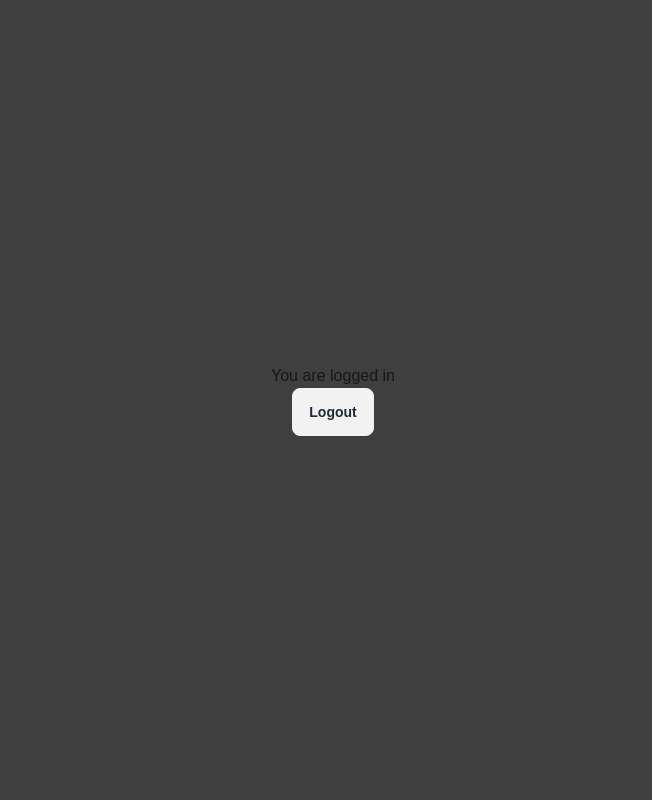
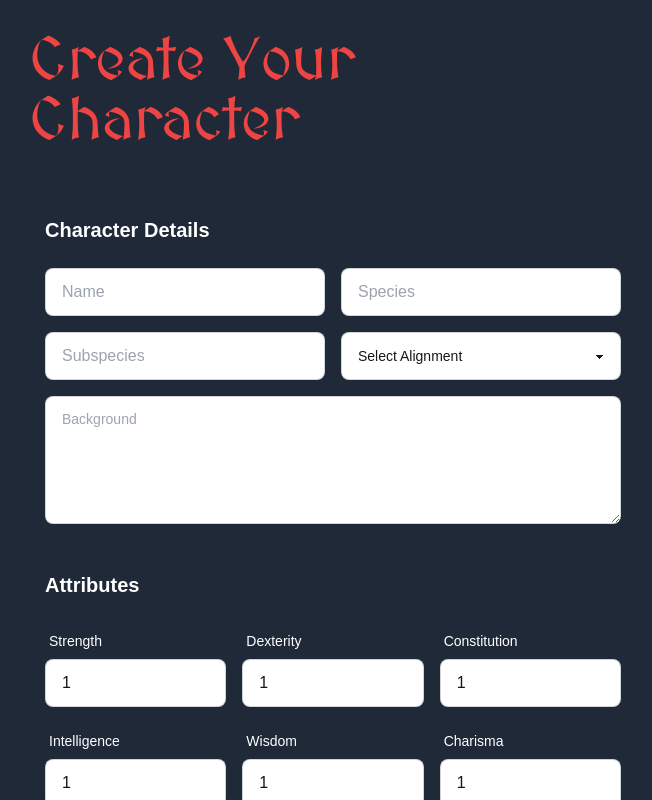
Before and after one commit to rmunoz33/dnd-homebrew-frontend, a Next.js app: page / in a window 1280 px wide. Both pictures are taken after a click on the button "Start the Adventure". Shown: the top 800 px of the page, without its empty margins (307-959 px from the left). Built offline with nearby package versions, Linux system fonts and the light colour scheme.

Commit message:
Create the CharacterCreationPage

```diff
--- /dev/null
+++ b/src/app/components/Character/CharacterCreationPage.tsx
@@ -0,0 +1,226 @@
+"use client";
+
+import { Character, useDnDStore } from "@/stores/useStore";
+import { MedievalSharp } from "next/font/google";
+
+const medievalFont = MedievalSharp({
+  weight: "400",
+  subsets: ["latin"],
+});
+
+const CharacterCreationPage = () => {
+  const { character, setCharacter, setIsCharacterCreated } = useDnDStore();
+
+  const handleInputChange = (field: keyof Character, value: any) => {
+    setCharacter({ ...character, [field]: value });
+  };
+
+  const isCharacterDetailsComplete = () => {
+    return (
+      character.name.trim() !== "" &&
+      character.species.trim() !== "" &&
+      character.subspecies.trim() !== "" &&
+      character.background.trim() !== "" &&
+      character.alignment.trim() !== ""
+    );
+  };
+
+  return (
+    <div className="flex min-h-screen items-center justify-center bg-gray-800">
+      <div className="flex flex-col items-center gap-8 w-full max-w-2xl p-8 bg-gray-800 mx-auto">
+        <h1 className={`${medievalFont.className} text-6xl text-red-500 mb-8`}>
+          Create Your Character
+        </h1>
+
+        <div className="grid grid-cols-1 md:grid-cols-2 gap-4 w-full max-w-xl">
+          <h2 className="text-xl text-white font-bold col-span-full mb-2">
+            Character Details
+          </h2>
+          <input
+            type="text"
+            placeholder="Name"
+            className="input input-bordered w-full"
+            value={character.name}
+            onChange={(e) => handleInputChange("name", e.target.value)}
+          />
+          <input
+            type="text"
+            placeholder="Species"
+            className="input input-bordered w-full"
+            value={character.species}
+            onChange={(e) => handleInputChange("species", e.target.value)}
+          />
+          <input
+            type="text"
+            placeholder="Subspecies"
+            className="input input-bordered w-full"
+            value={character.subspecies}
+            onChange={(e) => handleInputChange("subspecies", e.target.value)}
+          />
+          <select
+            className="select select-bordered w-full"
+            value={character.alignment}
+            onChange={(e) => handleInputChange("alignment", e.target.value)}
+          >
+            <option value="">Select Alignment</option>
+            <option value="Lawful Good">Lawful Good</option>
+            <option value="Neutral Good">Neutral Good</option>
+            <option value="Chaotic Good">Chaotic Good</option>
+            <option value="Lawful Neutral">Lawful Neutral</option>
+            <option value="True Neutral">True Neutral</option>
+            <option value="Chaotic Neutral">Chaotic Neutral</option>
+            <option value="Lawful Evil">Lawful Evil</option>
+            <option value="Neutral Evil">Neutral Evil</option>
+            <option value="Chaotic Evil">Chaotic Evil</option>
+          </select>
+          <div className="col-span-full">
+            <textarea
+              placeholder="Background"
+              className="textarea textarea-bordered w-full h-32"
+              value={character.background}
+              onChange={(e) => handleInputChange("background", e.target.value)}
+            />
+          </div>
+
+          <h2 className="text-xl text-white font-bold col-span-full mt-6 mb-2">
+            Attributes
+          </h2>
+          <div className="col-span-full grid grid-cols-2 md:grid-cols-3 gap-4">
+            {[
+              "strength",
+              "dexterity",
+              "constitution",
+              "intelligence",
+              "wisdom",
+              "charisma",
+              "honor",
+              "sanity",
+            ].map((stat) => (
+              <div key={stat} className="form-control">
+                <label className="label">
+                  <span className="label-text text-white capitalize">
+                    {stat}
+                  </span>
+                </label>
+                <input
+                  type="number"
+                  className="input input-bordered w-full"
+                  value={String(character[stat as keyof Character] ?? "")}
+                  min="1"
+                  max="30"
+                  onChange={(e) =>
+                    handleInputChange(
+                      stat as keyof Character,
+                      Math.min(30, Math.max(1, parseInt(e.target.value) || 1))
+                    )
+                  }
+                />
+              </div>
+            ))}
+          </div>
+
+          <h2 className="text-xl text-white font-bold col-span-full mt-6 mb-2">
+            Currency
+          </h2>
+          <div className="col-span-full grid grid-cols-3 md:grid-cols-5 gap-4">
+            <div className="form-control">
+              <label className="label">
+                <span className="label-text text-white">Platinum</span>
+              </label>
+              <input
+                type="number"
+                className="input input-bordered w-full"
+                value={String(character.money.platinum)}
+                min="0"
+                onChange={(e) =>
+                  handleInputChange("money", {
+                    ...character.money,
+                    platinum: Math.max(0, parseInt(e.target.value) || 0),
+                  })
+                }
+              />
+            </div>
+            <div className="form-control">
+              <label className="label">
+                <span className="label-text text-white">Gold</span>
+              </label>
+              <input
+                type="number"
+                className="input input-bordered w-full"
+                value={String(character.money.gold)}
+                min="0"
+                onChange={(e) =>
+                  handleInputChange("money", {
+                    ...character.money,
+                    gold: Math.max(0, parseInt(e.target.value) || 0),
+                  })
+                }
+              />
+            </div>
+            <div className="form-control">
+              <label className="label">
+                <span className="label-text text-white">Electrum</span>
+              </label>
+              <input
+                type="number"
+                className="input input-bordered w-full"
+                value={String(character.money.electrum)}
+                min="0"
+                onChange={(e) =>
+                  handleInputChange("money", {
+                    ...character.money,
+                    electrum: Math.max(0, parseInt(e.target.value) || 0),
+                  })
+                }
+              />
+            </div>
+            <div className="form-control">
+              <label className="label">
+                <span className="label-text text-white">Silver</span>
+              </label>
+              <input
+                type="number"
+                className="input input-bordered w-full"
+                value={String(character.money.silver)}
+                min="0"
+                onChange={(e) =>
+                  handleInputChange("money", {
+                    ...character.money,
+                    silver: Math.max(0, parseInt(e.target.value) || 0),
+                  })
+                }
+              />
+            </div>
+            <div className="form-control">
+              <label className="label">
+                <span className="label-text text-white">Copper</span>
+              </label>
+              <input
+                type="number"
+                className="input input-bordered w-full"
+                value={String(character.money.copper)}
+                min="0"
+                onChange={(e) =>
+                  handleInputChange("money", {
+                    ...character.money,
+                    copper: Math.max(0, parseInt(e.target.value) || 0),
+                  })
+                }
+              />
+            </div>
+          </div>
+
+          <button
+            className="btn mt-8 col-span-full"
+            disabled={!isCharacterDetailsComplete()}
+            onClick={() => setIsCharacterCreated(true)}
+          >
+            Create Character
+          </button>
+        </div>
+      </div>
+    </div>
+  );
+};
+
+export default CharacterCreationPage;
--- a/src/app/components/Login/LandingPage.tsx
+++ b/src/app/components/Login/LandingPage.tsx
@@ -2,18 +2,34 @@
 
 import { useDnDStore } from "@/stores/useStore";
 import LoginPage from "@/app/components/Login/LoginPage";
+import CharacterCreationPage from "@/app/components/Character/CharacterCreationPage";
 
 const LandingPage = () => {
-  const { isLoggedIn, setIsLoggedIn } = useDnDStore();
+  const {
+    isLoggedIn,
+    setIsLoggedIn,
+    isCharacterCreated,
+    setIsCharacterCreated,
+  } = useDnDStore();
 
   if (!isLoggedIn) {
     return <LoginPage />;
   }
 
+  if (!isCharacterCreated) {
+    return <CharacterCreationPage />;
+  }
+
   return (
     <div className="flex min-h-screen items-center justify-center flex-col">
       <div>You are logged in</div>
-      <button className="btn" onClick={() => setIsLoggedIn(false)}>
+      <button
+        className="btn"
+        onClick={() => {
+          setIsLoggedIn(false);
+          setIsCharacterCreated(false);
+        }}
+      >
         Logout
       </button>
     </div>
--- a/src/stores/useStore.ts
+++ b/src/stores/useStore.ts
@@ -4,13 +4,84 @@ import { persist, createJSONStorage } from "zustand/middleware";
 interface DnDStore {
   isLoggedIn: boolean;
   setIsLoggedIn: (isLoggedIn: boolean) => void;
+  isCharacterCreated: boolean;
+  setIsCharacterCreated: (isCharacterCreated: boolean) => void;
+  character: Character;
+  setCharacter: (character: Character) => void;
 }
+
+export interface Character {
+  name: string;
+  level: number;
+  species: string;
+  subspecies: string;
+  classes: string[];
+  subClass: string;
+  background: string;
+  alignment: string;
+  experience: number;
+  hitPoints: number;
+  armorClass: number;
+  initiative: number;
+  speed: number;
+  strength: number;
+  dexterity: number;
+  constitution: number;
+  intelligence: number;
+  wisdom: number;
+  charisma: number;
+  honor: number;
+  sanity: number;
+  money: {
+    platinum: number;
+    gold: number;
+    electrum: number;
+    silver: number;
+    copper: number;
+  };
+}
+
+const initialCharacter: Character = {
+  name: "",
+  level: 1,
+  species: "",
+  subspecies: "",
+  classes: [""],
+  subClass: "",
+  background: "",
+  alignment: "",
+  experience: 1,
+  hitPoints: 1,
+  armorClass: 1,
+  initiative: 1,
+  speed: 1,
+  strength: 1,
+  dexterity: 1,
+  constitution: 1,
+  intelligence: 1,
+  wisdom: 1,
+  charisma: 1,
+  honor: 1,
+  sanity: 1,
+  money: {
+    platinum: 0,
+    gold: 0,
+    electrum: 0,
+    silver: 0,
+    copper: 0,
+  },
+};
 
 export const useDnDStore = create<DnDStore>()(
   persist(
     (set) => ({
       isLoggedIn: false,
       setIsLoggedIn: (isLoggedIn: boolean) => set({ isLoggedIn }),
+      isCharacterCreated: false,
+      setIsCharacterCreated: (isCharacterCreated: boolean) =>
+        set({ isCharacterCreated }),
+      character: initialCharacter,
+      setCharacter: (character: Character) => set({ character }),
     }),
     {
       name: "dnd-storage",
```
